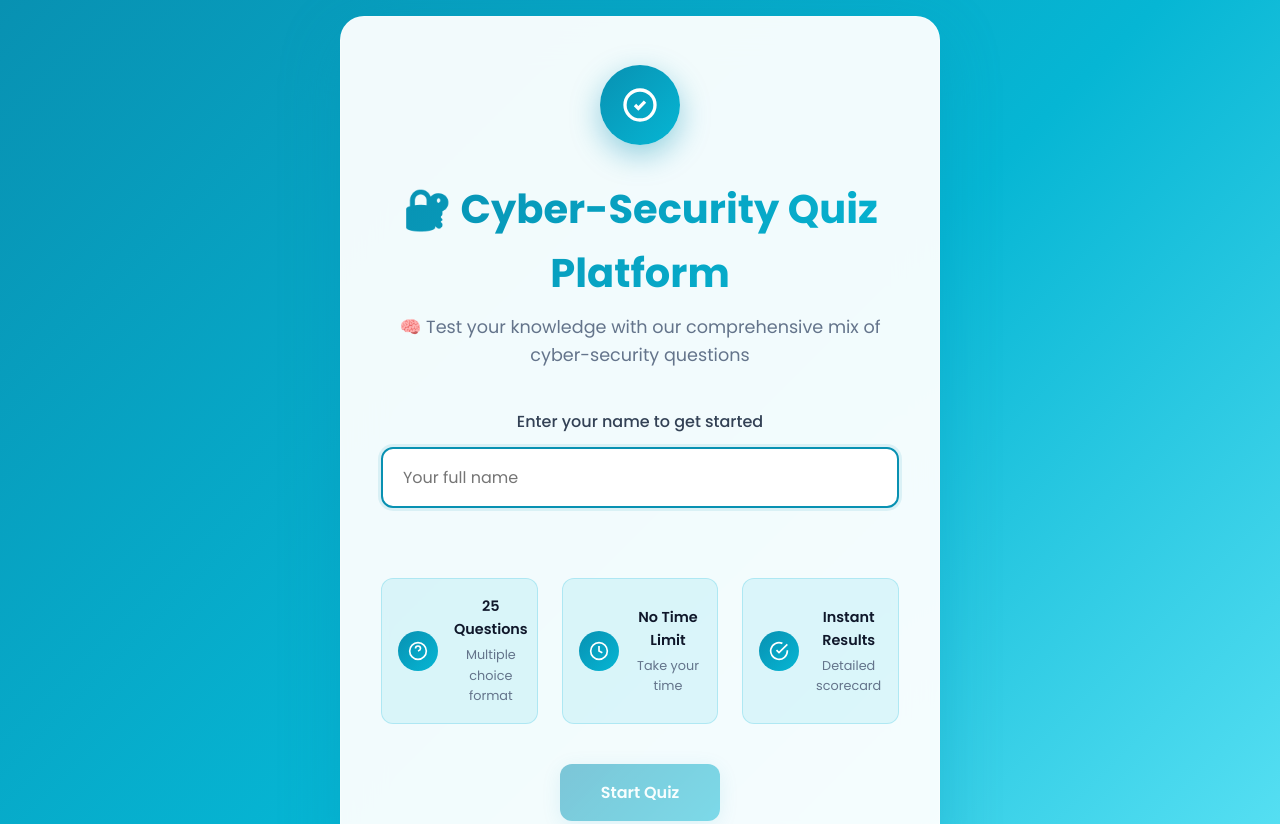
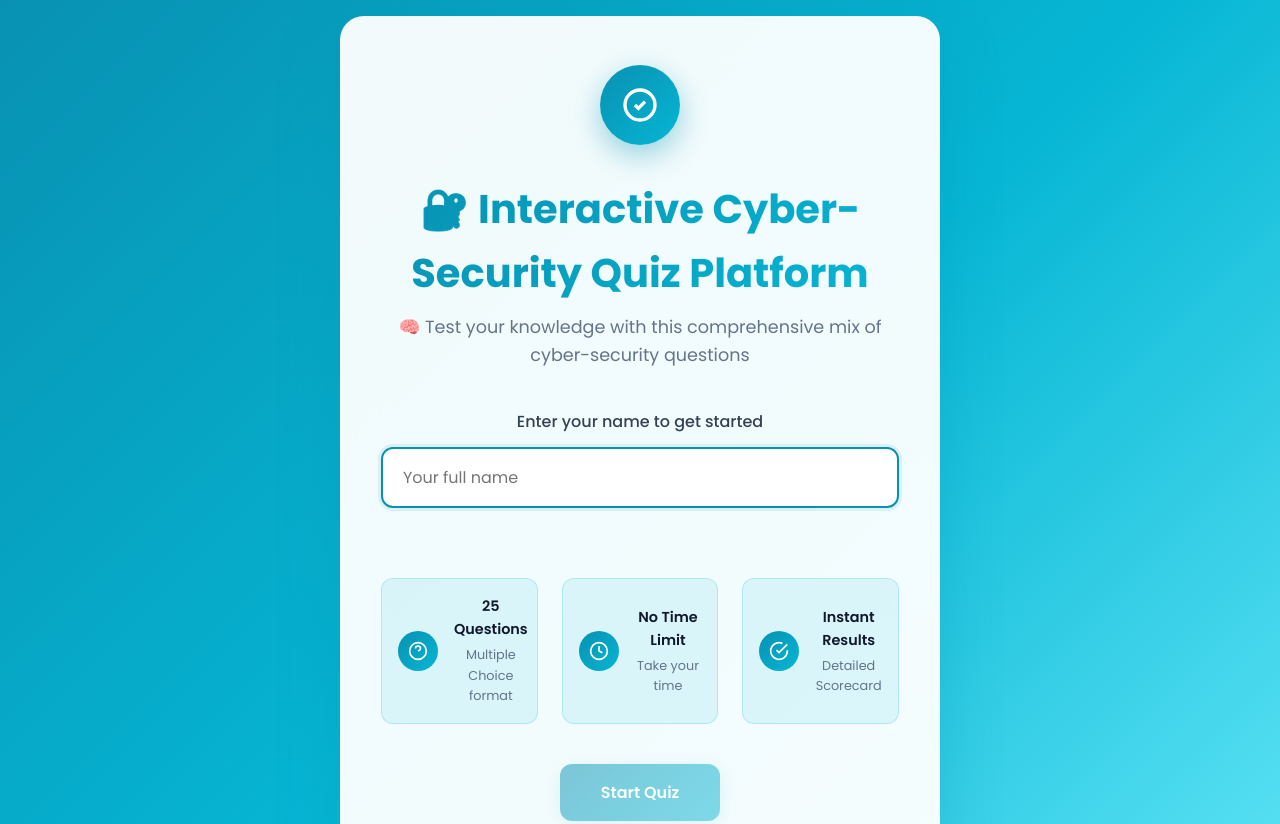
Before and after one commit to Akshay1856/Cyber-Security-Quiz-Platform, a plain HTML site: page index.html in a window 1280 px wide. Shown: the top 824 px of the page. Drawn offline with Linux system fonts and the light colour scheme.

Commit message:
Update index.html

```diff
--- a/index.html
+++ b/index.html
@@ -21,8 +21,8 @@
                     </div>
                 </div>
 
-                <h1 class="welcome-title">🔐 Cyber-Security Quiz Platform</h1>
-                <p class="welcome-subtitle">🧠 Test your knowledge with our comprehensive mix of cyber-security questions</p>
+                <h1 class="welcome-title">🔐 Interactive Cyber-Security Quiz Platform</h1>
+                <p class="welcome-subtitle">🧠 Test your knowledge with this comprehensive mix of cyber-security questions</p>
 
                 <div class="name-input-section">
                     <label for="user-name" class="name-label">Enter your name to get started</label>
@@ -42,7 +42,7 @@
                             </div>
                             <div class="info-text">
                                 <h3>25 Questions</h3>
-                                <p>Multiple choice format</p>
+                                <p>Multiple Choice format</p>
                             </div>
                         </div>
 
@@ -68,7 +68,7 @@
                             </div>
                             <div class="info-text">
                                 <h3>Instant Results</h3>
-                                <p>Detailed scorecard</p>
+                                <p>Detailed Scorecard</p>
                             </div>
                         </div>
                     </div>
```
